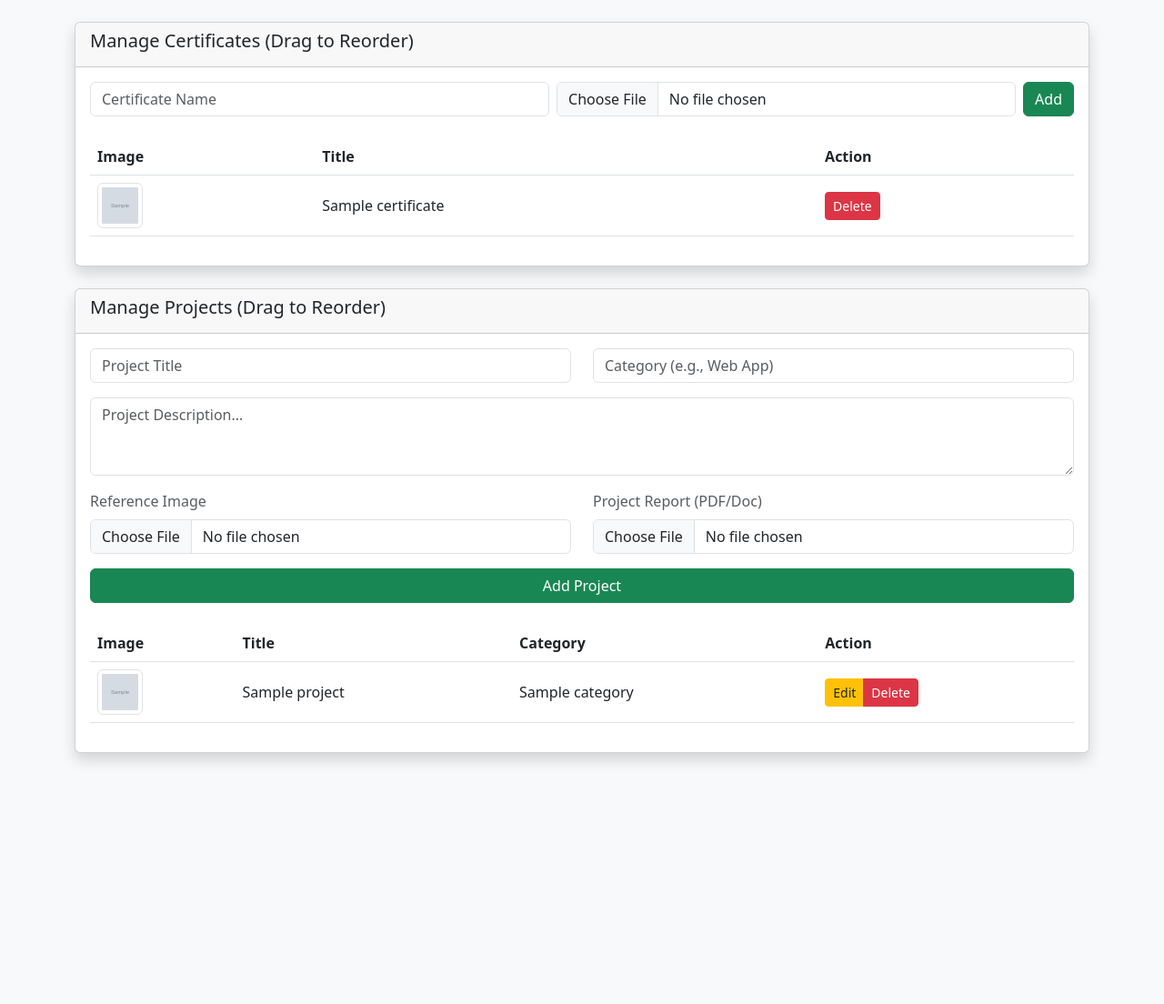
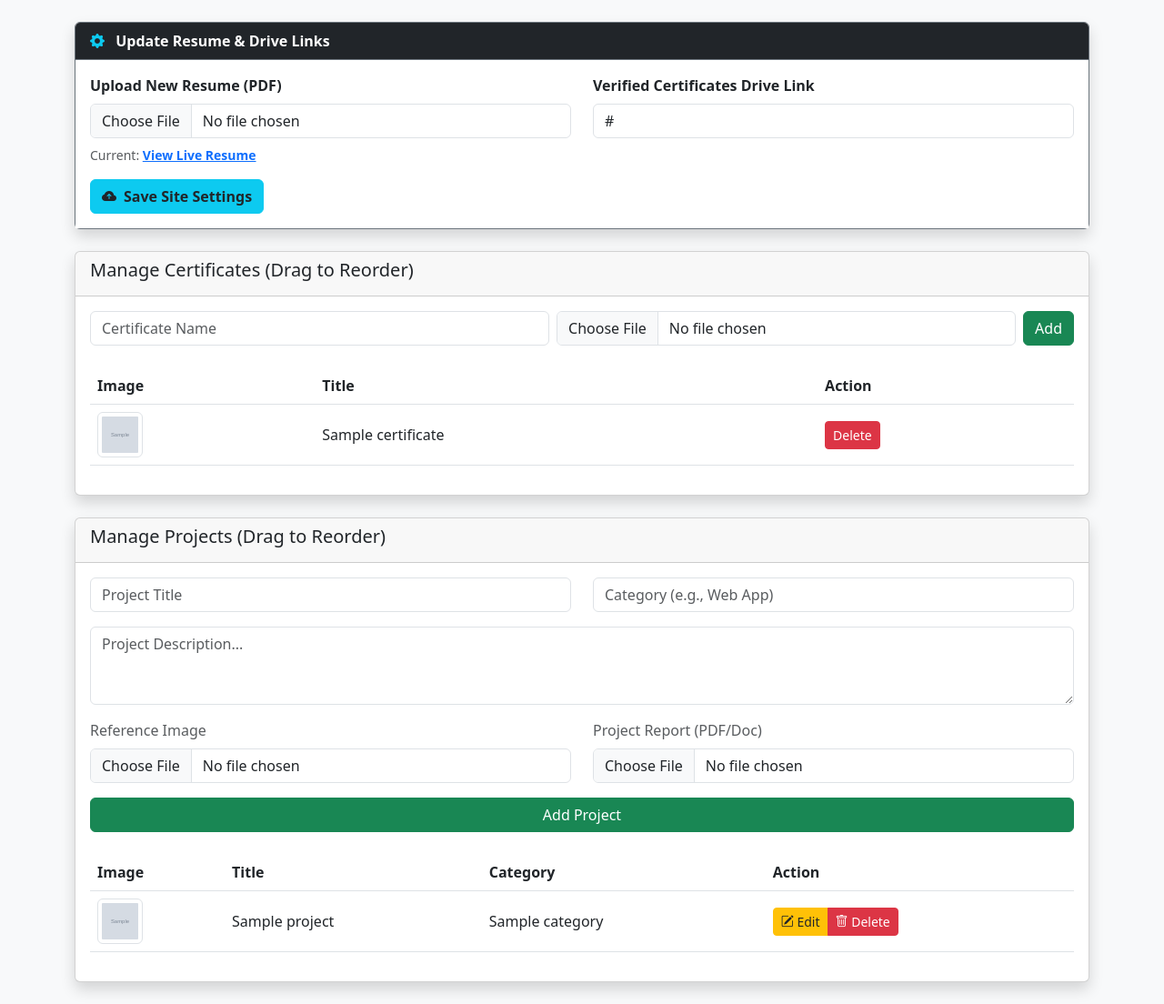
Before and after one commit to Sivaraj-T-hash/Personal-Portfolio-Flask, a Flask app: page /admin in a window 1280 px wide. Shown: the part 54-1158 px from the top of the page at 91% size. Before the commit the page ends 893 px from the top, so only its background shows below. Run offline with Flask 3, Linux system fonts and the light colour scheme; the visitor is signed in with stand-in values (Sample User, id 1); grey boxes marked "Sample" are stand-in pictures; a database or web service that is not in the repository returns one stand-in record (values such as "Sample title").

Commit message:
Add form for updating resume and drive link

```diff
--- a/templates/admin.html
+++ b/templates/admin.html
@@ -5,6 +5,7 @@
     <meta name="viewport" content="width=device-width, initial-scale=1.0">
     <title>Admin Dashboard</title>
     <link href="https://cdn.jsdelivr.net/npm/bootstrap@5.3.0/dist/css/bootstrap.min.css" rel="stylesheet">
+    <link href="https://cdn.jsdelivr.net/npm/bootstrap-icons/font/bootstrap-icons.css" rel="stylesheet">
     <script src="https://cdn.jsdelivr.net/npm/sortablejs@latest/Sortable.min.js"></script>
     <style>
         .draggable-item { cursor: move; }
@@ -23,6 +24,31 @@
     </nav>
 
     <div class="container">
+
+        <div class="card shadow mb-4 border-secondary">
+            <div class="card-header bg-dark text-white border-secondary fw-bold">
+                <i class="bi bi-gear-fill me-2 text-info"></i> Update Resume & Drive Links
+            </div>
+            <div class="card-body bg-white">
+                <form action="/update_site_settings" method="POST" enctype="multipart/form-data">
+                    <div class="row">
+                        <div class="col-md-6 mb-3">
+                            <label class="form-label fw-bold">Upload New Resume (PDF)</label>
+                            <input type="file" name="resume" class="form-control" accept=".pdf">
+                            <small class="text-muted mt-2 d-block">Current:
+                                <a href="{{ settings.get('resume_url', '#') }}" target="_blank" class="text-primary fw-bold">View Live Resume</a>
+                            </small>
+                        </div>
+                        <div class="col-md-6 mb-3">
+                            <label class="form-label fw-bold">Verified Certificates Drive Link</label>
+                            <input type="url" name="drive_link" class="form-control" placeholder="https://drive.google.com/..." value="{{ settings.get('drive_link', '') }}">
+                        </div>
+                    </div>
+                    <button type="submit" class="btn btn-info text-dark fw-bold"><i class="bi bi-cloud-arrow-up-fill me-2"></i>Save Site Settings</button>
+                </form>
+            </div>
+        </div>
+
         <div class="card shadow mb-4">
             <div class="card-header"><h5>Manage Certificates (Drag to Reorder)</h5></div>
             <div class="card-body">
```
